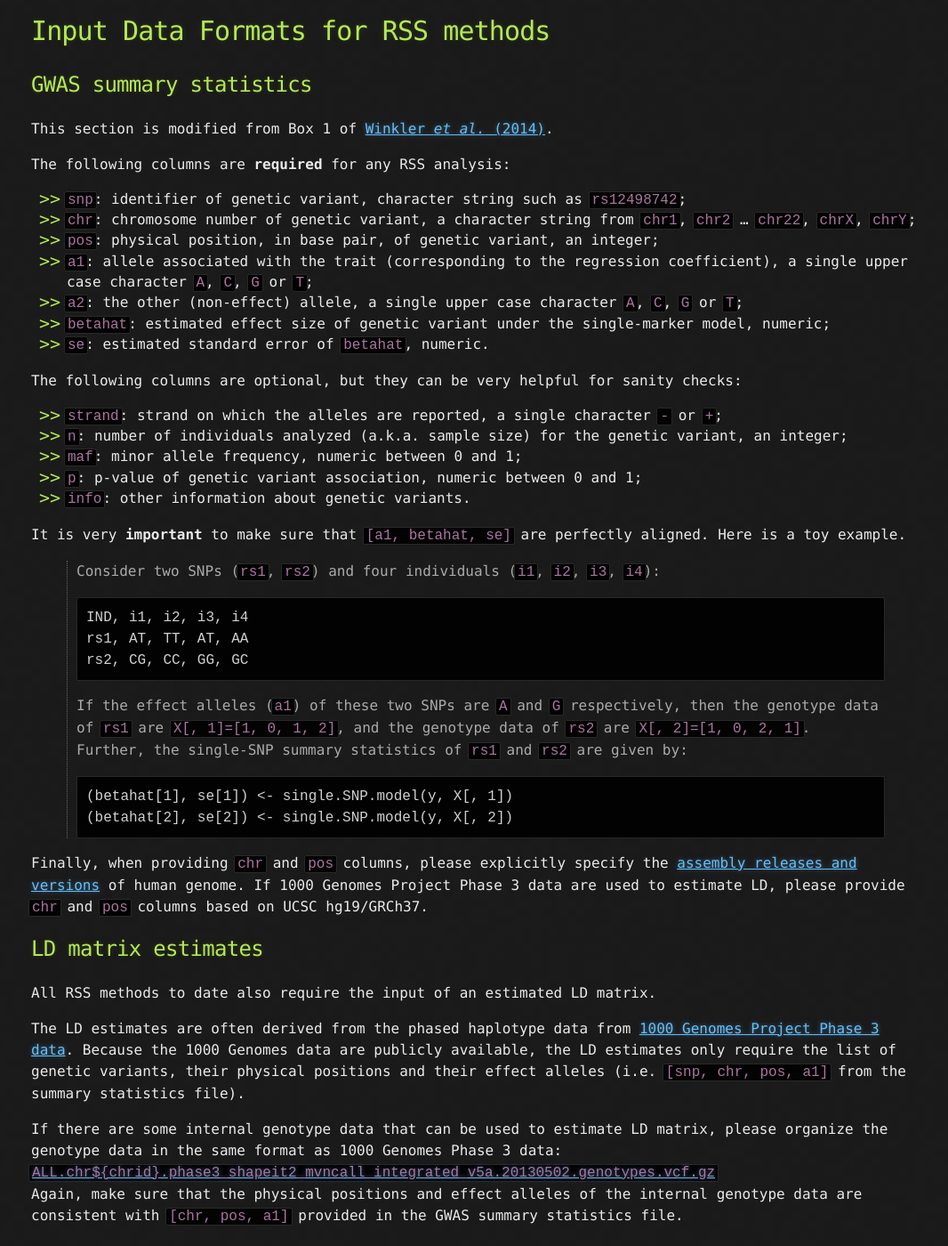
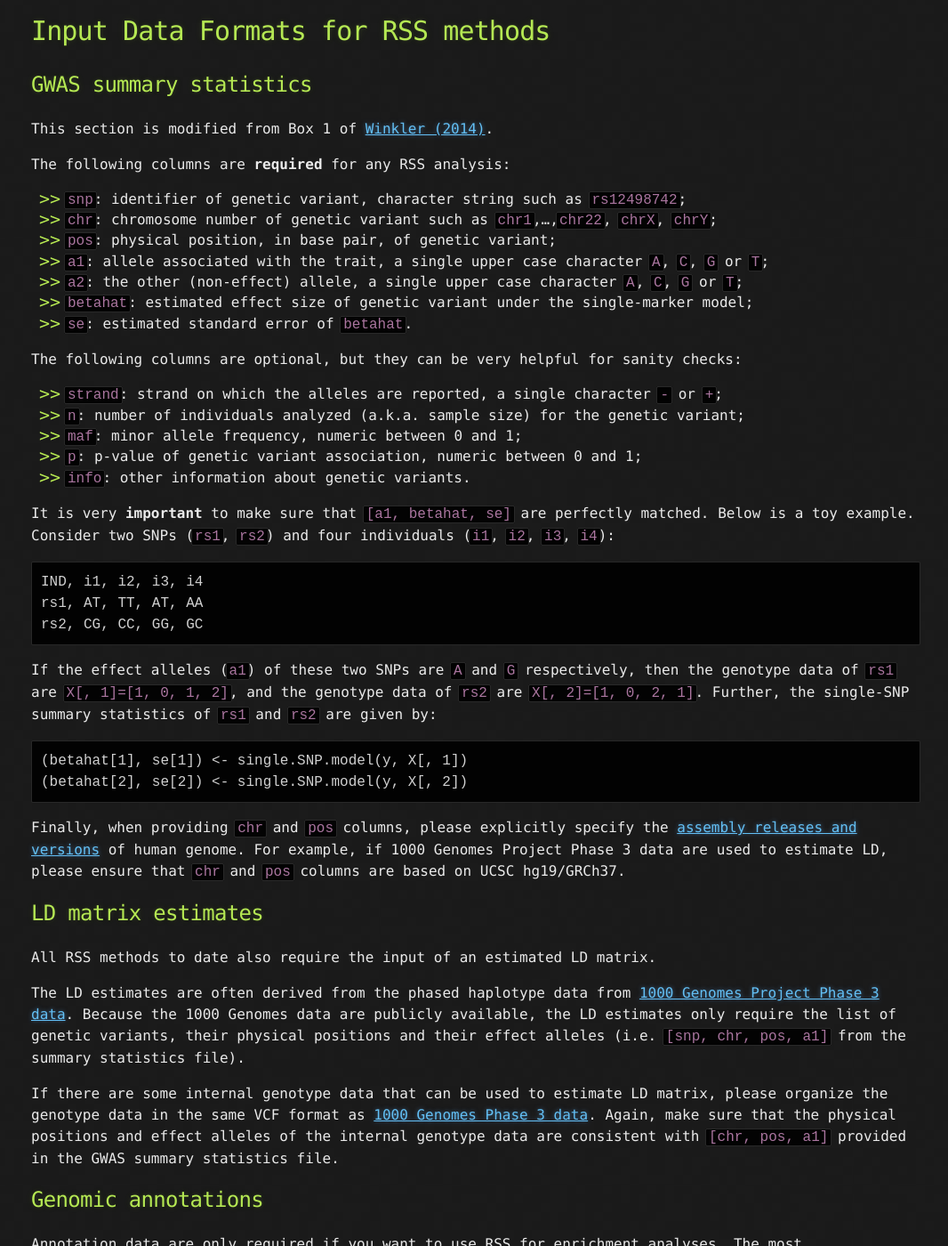
Before and after one commit to stephenslab/rss, a Jekyll site: the page built from docs/Input-Data-Formats.md, in a window 1280 px wide and 1400 px high, scrolled down 265 px. Shown: the whole window at 89% size, without its empty margins (105-1171 px from the left). Built offline with Jekyll 4.4.1, drawn with Linux system fonts in a browser that asks for light colours; our own code applies the rules of GitHub Pages for plain Markdown files.

Commit message:
update input data page

````diff
--- a/docs/Input-Data-Formats.md
+++ b/docs/Input-Data-Formats.md
@@ -3,41 +3,44 @@
 ## GWAS summary statistics
 
 This section is modified from Box 1 of
-[Winkler *et al.* (2014)](https://www.ncbi.nlm.nih.gov/pubmed/24762786).
+[Winkler (2014)](https://www.ncbi.nlm.nih.gov/pubmed/24762786).
 
 The following columns are **required** for any RSS analysis:
 
 - `snp`: identifier of genetic variant, character string such as `rs12498742`;
-- `chr`: chromosome number of genetic variant, a character string from `chr1`, `chr2` ... `chr22`, `chrX`, `chrY`;
-- `pos`: physical position, in base pair, of genetic variant, an integer;
-- `a1`: allele associated with the trait (corresponding to the regression coefficient), a single upper case character `A`, `C`, `G` or `T`;
+- `chr`: chromosome number of genetic variant such as `chr1`,...,`chr22`, `chrX`, `chrY`;
+- `pos`: physical position, in base pair, of genetic variant;
+- `a1`: allele associated with the trait, a single upper case character `A`, `C`, `G` or `T`;
 - `a2`: the other (non-effect) allele, a single upper case character `A`, `C`, `G` or `T`;
-- `betahat`: estimated effect size of genetic variant under the single-marker model, numeric;
-- `se`: estimated standard error of `betahat`, numeric.
+- `betahat`: estimated effect size of genetic variant under the single-marker model;
+- `se`: estimated standard error of `betahat`.
 
 The following columns are optional, but they can be very helpful for sanity checks:
 
 - `strand`: strand on which the alleles are reported, a single character `-` or `+`;
-- `n`: number of individuals analyzed (a.k.a. sample size) for the genetic variant, an integer;
+- `n`: number of individuals analyzed (a.k.a. sample size) for the genetic variant;
 - `maf`: minor allele frequency, numeric between 0 and 1;
 - `p`: p-value of genetic variant association, numeric between 0 and 1;
 - `info`: other information about genetic variants.
 
-It is very **important** to make sure that `[a1, betahat, se]` are perfectly aligned. Here is a toy example.
+It is very **important** to make sure that `[a1, betahat, se]` are perfectly matched.
+Below is a toy example.
+Consider two SNPs (`rs1`, `rs2`) and four individuals (`i1`, `i2`, `i3`, `i4`):
 
-> Consider two SNPs (`rs1`, `rs2`) and four individuals (`i1`, `i2`, `i3`, `i4`):
-> ```
-> IND, i1, i2, i3, i4
-> rs1, AT, TT, AT, AA
-> rs2, CG, CC, GG, GC
-> ```
-> If the effect alleles (`a1`) of these two SNPs are `A` and `G` respectively, then the genotype data of `rs1` are `X[, 1]=[1, 0, 1, 2]`, and the genotype data of `rs2` are `X[, 2]=[1, 0, 2, 1]`. Further, the single-SNP summary statistics of `rs1` and `rs2` are given by:
-> ```
-> (betahat[1], se[1]) <- single.SNP.model(y, X[, 1])
-> (betahat[2], se[2]) <- single.SNP.model(y, X[, 2])
-> ```
+```
+IND, i1, i2, i3, i4
+rs1, AT, TT, AT, AA
+rs2, CG, CC, GG, GC
+```
 
-Finally, when providing `chr` and `pos` columns, please explicitly specify the [assembly releases and versions](https://genome.ucsc.edu/FAQ/FAQreleases.html) of human genome. If 1000 Genomes Project Phase 3 data are used to estimate LD, please provide `chr` and `pos` columns based on UCSC hg19/GRCh37.
+If the effect alleles (`a1`) of these two SNPs are `A` and `G` respectively, then the genotype data of `rs1` are `X[, 1]=[1, 0, 1, 2]`, and the genotype data of `rs2` are `X[, 2]=[1, 0, 2, 1]`. Further, the single-SNP summary statistics of `rs1` and `rs2` are given by:
+
+```
+(betahat[1], se[1]) <- single.SNP.model(y, X[, 1])
+(betahat[2], se[2]) <- single.SNP.model(y, X[, 2])
+```
+
+Finally, when providing `chr` and `pos` columns, please explicitly specify the [assembly releases and versions](https://genome.ucsc.edu/FAQ/FAQreleases.html) of human genome. For example, if 1000 Genomes Project Phase 3 data are used to estimate LD, please ensure that `chr` and `pos` columns are based on UCSC hg19/GRCh37.
 
 ## LD matrix estimates
 
@@ -45,7 +48,7 @@ All RSS methods to date also require the input of an estimated LD matrix.
 
 The LD estimates are often derived from the phased haplotype data from [1000 Genomes Project Phase 3 data](http://www.internationalgenome.org/data). Because the 1000 Genomes data are publicly available, the LD estimates only require the list of genetic variants, their physical positions and their effect alleles (i.e. `[snp, chr, pos, a1]` from the summary statistics file).
 
-If there are some internal genotype data that can be used to estimate LD matrix, please organize the genotype data in the same format as 1000 Genomes Phase 3 data:<br>[`ALL.chr${chrid}.phase3_shapeit2_mvncall_integrated_v5a.20130502.genotypes.vcf.gz`](ftp://ftp.1000genomes.ebi.ac.uk/vol1/ftp/release/20130502/)<br>Again, make sure that the physical positions and effect alleles of the internal genotype data are consistent with `[chr, pos, a1]` provided in the GWAS summary statistics file.
+If there are some internal genotype data that can be used to estimate LD matrix, please organize the genotype data in the same VCF format as [1000 Genomes Phase 3 data](ftp://ftp.1000genomes.ebi.ac.uk/vol1/ftp/release/20130502/). Again, make sure that the physical positions and effect alleles of the internal genotype data are consistent with `[chr, pos, a1]` provided in the GWAS summary statistics file.
 
 ## Genomic annotations
 
````
